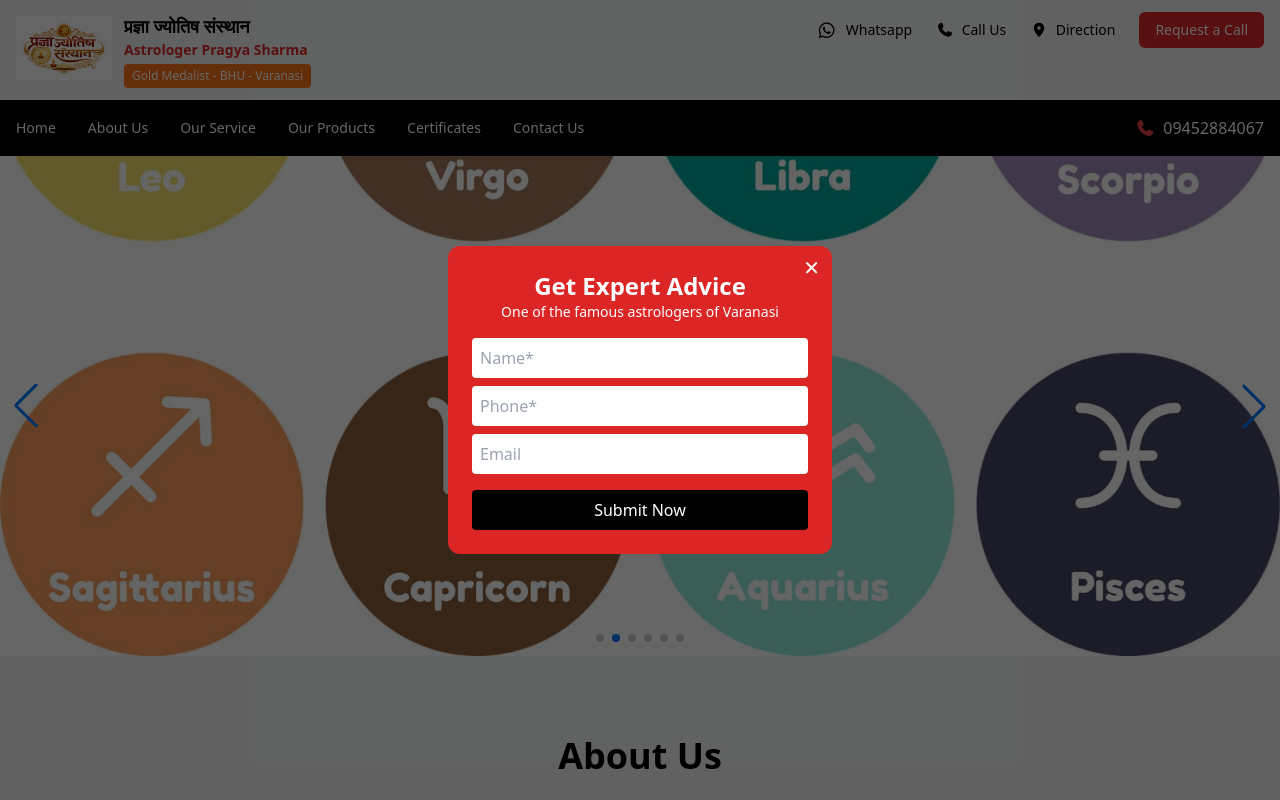
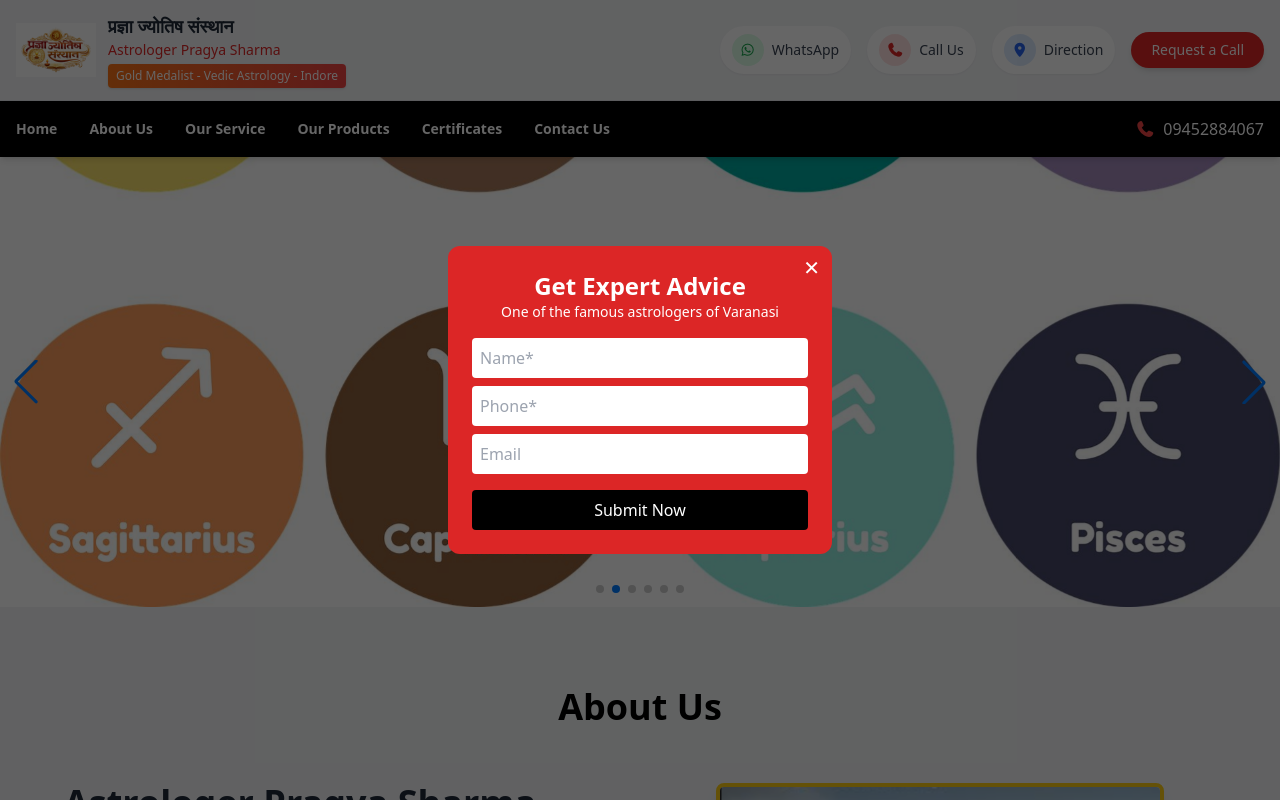
Before and after one commit to lalatiwari/Astorloger, a React (Create React App) app: page / in a window 1280 px wide. Shown: the top 800 px of the page. Built offline with nearby package versions, Linux system fonts and the light colour scheme.

Commit message:
update header icon

```diff
--- a/src/components/Certificates.jsx
+++ b/src/components/Certificates.jsx
@@ -1,4 +1,4 @@
-import React from "react";
+ import React from "react";
 
 const certificates = [
   {
--- a/src/components/Header.jsx
+++ b/src/components/Header.jsx
@@ -12,63 +12,78 @@ export default function Header() {
   };
 
   return (
-    <header className="w-full sticky top-0 z-50">
+    <header className="w-full sticky top-0 z-50 shadow-md">
 
       {/* ===== Top Header ===== */}
-      <div className="bg-gray-100 py-3">
-        <div className="max-w-7xl mx-auto px-4 flex justify-between items-start">
+      <div className="bg-gray-100 py-3 border-b">
+        <div className="max-w-7xl mx-auto px-4 flex justify-between items-center">
 
           {/* Logo Section */}
           <div
-            className="flex items-start space-x-3 cursor-pointer"
+            className="flex items-center space-x-3 cursor-pointer"
             onClick={() => scrollToSection("home")}
           >
             <img
               src="/products/logo.png"
               alt="logo"
-              className="w-24 h-auto object-contain mt-1"
+              className="w-20 h-auto object-contain"
             />
 
             <div className="leading-tight">
-              <h2 className="text-lg font-semibold">
+              <h2 className="text-lg font-bold text-gray-800">
                 प्रज्ञा ज्योतिष संस्थान
               </h2>
 
-              <p className="text-red-600 font-semibold text-sm">
+              <p className="text-red-600 font-medium text-sm">
                 Astrologer Pragya Sharma
               </p>
 
-              <span className="bg-orange-500 text-white text-xs px-2 py-1 inline-block mt-1 rounded">
-                Gold Medalist - BHU - Varanasi
+              <span className="bg-gradient-to-r from-orange-500 to-red-500 text-white text-xs px-2 py-1 inline-block mt-1 rounded shadow">
+                Gold Medalist - Vedic Astrology - Indore
               </span>
             </div>
           </div>
 
-          {/* Desktop Contact Section */}
-          <div className="hidden md:flex items-center space-x-6 text-sm">
+          {/* ===== Premium Contact Section ===== */}
+          <div className="hidden md:flex items-center space-x-4 text-sm font-medium">
 
-            <div className="flex items-center space-x-2 cursor-pointer hover:text-green-600">
-              <i className="fa-brands fa-whatsapp text-lg"></i>
-              <span>Whatsapp</span>
+            {/* WhatsApp */}
+            <div className="flex items-center gap-2 px-3 py-2 rounded-full bg-white shadow-sm hover:shadow-md hover:bg-green-50 cursor-pointer transition group">
+              <div className="w-8 h-8 flex items-center justify-center rounded-full bg-green-100 group-hover:bg-green-500 transition">
+                <i className="fa-brands fa-whatsapp text-green-600 group-hover:text-white"></i>
+              </div>
+              <span className="text-gray-700 group-hover:text-green-600">
+                WhatsApp
+              </span>
             </div>
 
-            <div className="flex items-center space-x-2 cursor-pointer hover:text-red-600">
-              <i className="fa-solid fa-phone"></i>
-              <span>Call Us</span>
+            {/* Call */}
+            <div className="flex items-center gap-2 px-3 py-2 rounded-full bg-white shadow-sm hover:shadow-md hover:bg-red-50 cursor-pointer transition group">
+              <div className="w-8 h-8 flex items-center justify-center rounded-full bg-red-100 group-hover:bg-red-500 transition">
+                <i className="fa-solid fa-phone text-red-600 group-hover:text-white"></i>
+              </div>
+              <span className="text-gray-700 group-hover:text-red-600">
+                Call Us
+              </span>
             </div>
 
-            <div className="flex items-center space-x-2 cursor-pointer hover:text-red-600">
-              <i className="fa-solid fa-location-dot"></i>
-              <span>Direction</span>
+            {/* Direction */}
+            <div className="flex items-center gap-2 px-3 py-2 rounded-full bg-white shadow-sm hover:shadow-md hover:bg-blue-50 cursor-pointer transition group">
+              <div className="w-8 h-8 flex items-center justify-center rounded-full bg-blue-100 group-hover:bg-blue-500 transition">
+                <i className="fa-solid fa-location-dot text-blue-600 group-hover:text-white"></i>
+              </div>
+              <span className="text-gray-700 group-hover:text-blue-600">
+                Direction
+              </span>
             </div>
 
+            {/* Button */}
             <button
               onClick={() => scrollToSection("contact")}
-              className="bg-red-600 text-white px-4 py-2 rounded-md hover:bg-red-700 transition"
+              className="bg-red-600 text-white px-5 py-2 rounded-full hover:bg-red-700 transition shadow-md hover:shadow-lg"
             >
               Request a Call
             </button>
-
           </div>
 
           {/* Mobile Menu Button */}
@@ -78,7 +93,6 @@ export default function Header() {
           >
             <i className="fa-solid fa-bars"></i>
           </button>
-
         </div>
       </div>
 
@@ -87,57 +101,53 @@ export default function Header() {
         <div className="max-w-7xl mx-auto px-4 flex justify-between items-center py-4">
 
           {/* Desktop Menu */}
-          <ul className="hidden md:flex space-x-8 text-white text-sm font-medium">
-            <li onClick={() => scrollToSection("home")} className="cursor-pointer hover:text-red-500">
-              Home
-            </li>
-            <li onClick={() => scrollToSection("about")} className="cursor-pointer hover:text-red-500">
-              About Us
-            </li>
-            <li onClick={() => scrollToSection("services")} className="cursor-pointer hover:text-red-500">
-              Our Service
-            </li>
-            <li onClick={() => scrollToSection("products")} className="cursor-pointer hover:text-red-500">
-              Our Products
-            </li>
-            <li onClick={() => scrollToSection("certificates")} className="cursor-pointer hover:text-red-500">
-              Certificates
-            </li>
-            <li onClick={() => scrollToSection("contact")} className="cursor-pointer hover:text-red-500">
-              Contact Us
-            </li>
+          <ul className="hidden md:flex space-x-8 text-white text-sm font-semibold">
+            {[
+              ["Home", "home"],
+              ["About Us", "about"],
+              ["Our Service", "services"],
+              ["Our Products", "products"],
+              ["Certificates", "certificates"],
+              ["Contact Us", "contact"],
+            ].map(([label, id]) => (
+              <li
+                key={id}
+                onClick={() => scrollToSection(id)}
+                className="cursor-pointer relative group"
+              >
+                {label}
+                <span className="absolute left-0 -bottom-1 w-0 h-[2px] bg-red-500 transition-all group-hover:w-full"></span>
+              </li>
+            ))}
           </ul>
 
           {/* Phone */}
-          <div className="hidden md:flex items-center space-x-2 text-white">
+          <div className="hidden md:flex items-center space-x-2 text-white font-medium">
             <i className="fa-solid fa-phone text-red-500"></i>
             <span>09452884067</span>
           </div>
-
         </div>
 
         {/* ===== Mobile Menu ===== */}
         {isOpen && (
           <div className="md:hidden bg-black px-4 pb-4">
-            <ul className="flex flex-col space-y-3 text-white text-sm font-medium">
-              <li onClick={() => scrollToSection("home")} className="cursor-pointer">
-                Home
-              </li>
-              <li onClick={() => scrollToSection("about")} className="cursor-pointer">
-                About Us
-              </li>
-              <li onClick={() => scrollToSection("services")} className="cursor-pointer">
-                Our Service
-              </li>
-              <li onClick={() => scrollToSection("products")} className="cursor-pointer">
-                Our Products
-              </li>
-              <li onClick={() => scrollToSection("certificates")} className="cursor-pointer">
-                Certificates
-              </li>
-              <li onClick={() => scrollToSection("contact")} className="cursor-pointer">
-                Contact Us
-              </li>
+            <ul className="flex flex-col space-y-4 text-white text-sm font-medium">
+              {[
+                ["Home", "home"],
+                ["About Us", "about"],
+                ["Our Service", "services"],
+                ["Our Products", "products"],
+                ["Certificates", "certificates"],
+                ["Contact Us", "contact"],
+              ].map(([label, id]) => (
+                <li
+                  key={id}
+                  onClick={() => scrollToSection(id)}
+                  className="cursor-pointer hover:text-red-500 transition"
+                >
+                  {label}
+                </li>
+              ))}
 
               <li className="flex items-center space-x-2 pt-3 border-t border-gray-700">
                 <i className="fa-solid fa-phone text-red-500"></i>
@@ -146,7 +156,6 @@ export default function Header() {
             </ul>
           </div>
         )}
-
       </div>
     </header>
   );
--- a/src/components/Hero.jsx
+++ b/src/components/Hero.jsx
@@ -15,7 +15,7 @@ export default function HeroSlider() {
         pagination={{ clickable: true }}
         autoplay={{ delay: 3000 }}
         loop={true}
-        className="h-[400px] md:h-[500px]"  // 👈 Height reduced here
+        className="h-[350px] md:h-[450px]"  // 👈 Height reduced here
       >
 
         {/* Slide 1 */}
```
